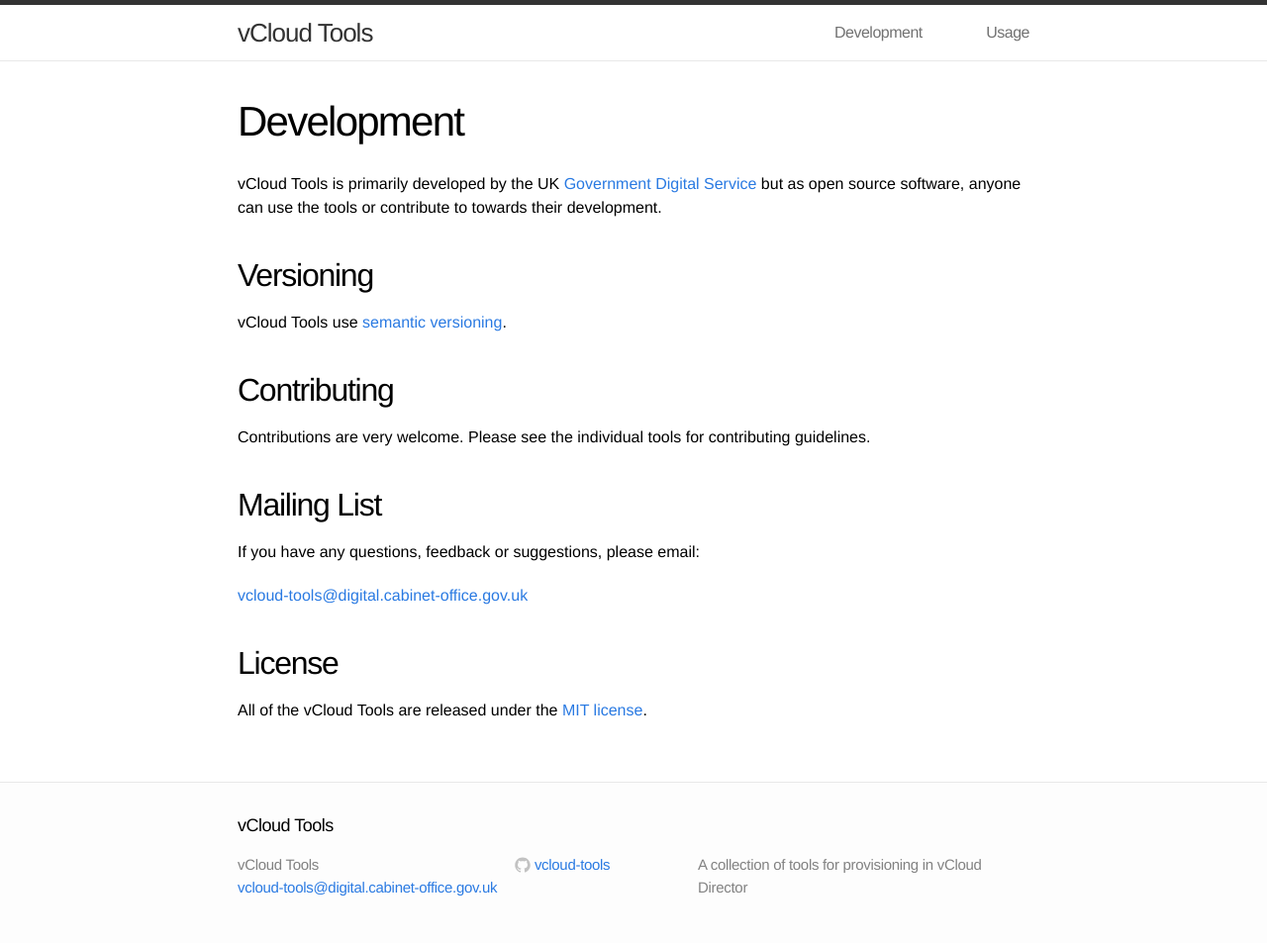
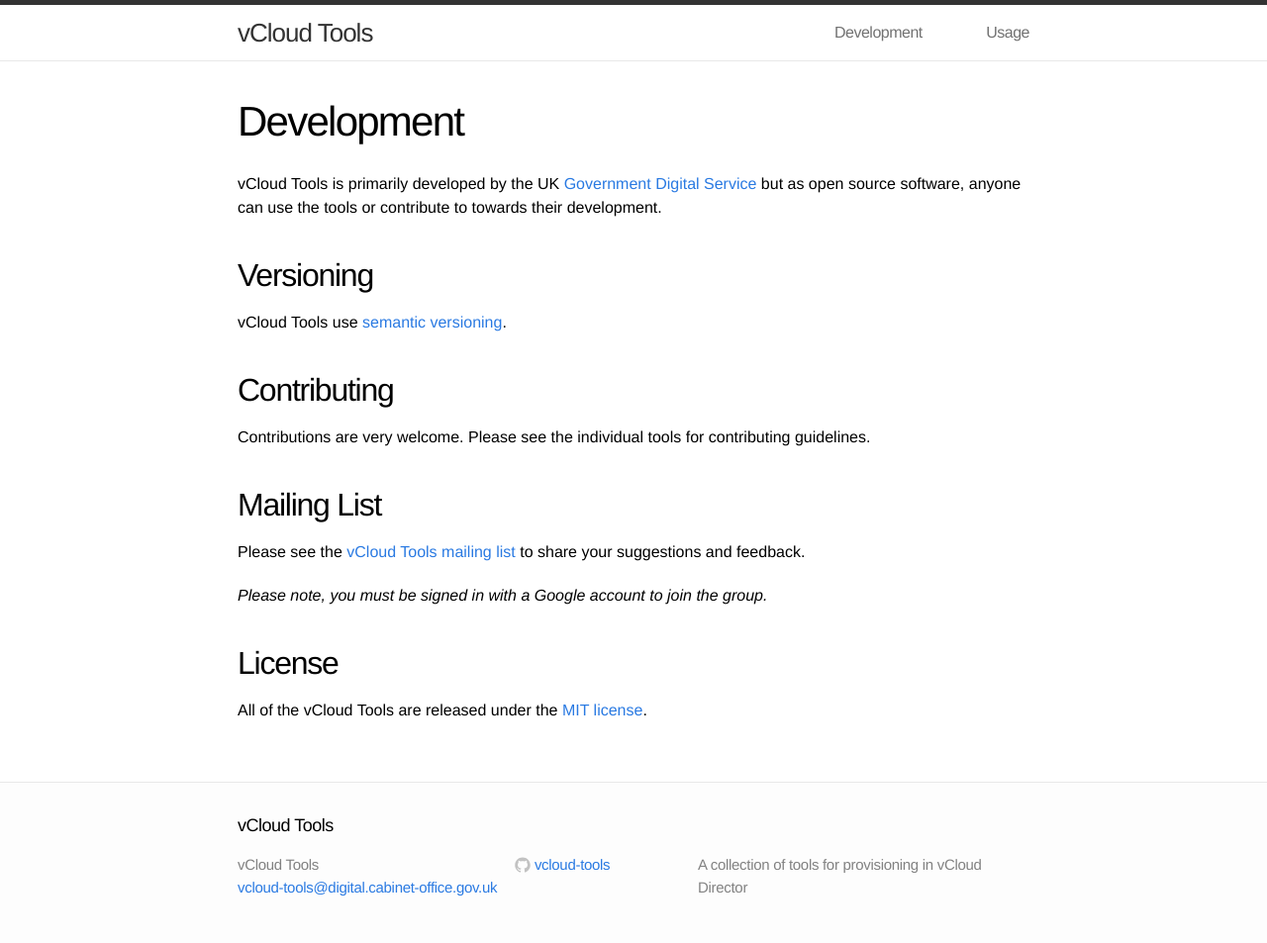
Before and after one commit to gds-operations/vcloud-tools, a Jekyll site: the page built from development.md, in a window 1280 px wide. Shown: the whole page at 99% size. Built offline with Jekyll 4.4.1, drawn with Linux system fonts in a browser that asks for light colours; Markdown is read by kramdown in place of the engine named in the settings.

Commit message:
Link to Google Group rather than email
Link to the mailing list's Google Group so that people can easily peruse
historic messages, rather than providing the email address directly.

```diff
--- a/development.md
+++ b/development.md
@@ -18,9 +18,10 @@
 
 ## Mailing List
 
-If you have any questions, feedback or suggestions, please email:
+Please see the [vCloud Tools mailing list](https://groups.google.com/a/digital.cabinet-office.gov.uk/forum/#!forum/vcloud-tools)
+to share your suggestions and feedback.
 
-[vcloud-tools@digital.cabinet-office.gov.uk](mailto:vcloud-tools@digital.cabinet-office.gov.uk)
+_Please note, you must be signed in with a Google account to join the group._
 
 ## License
 
```
